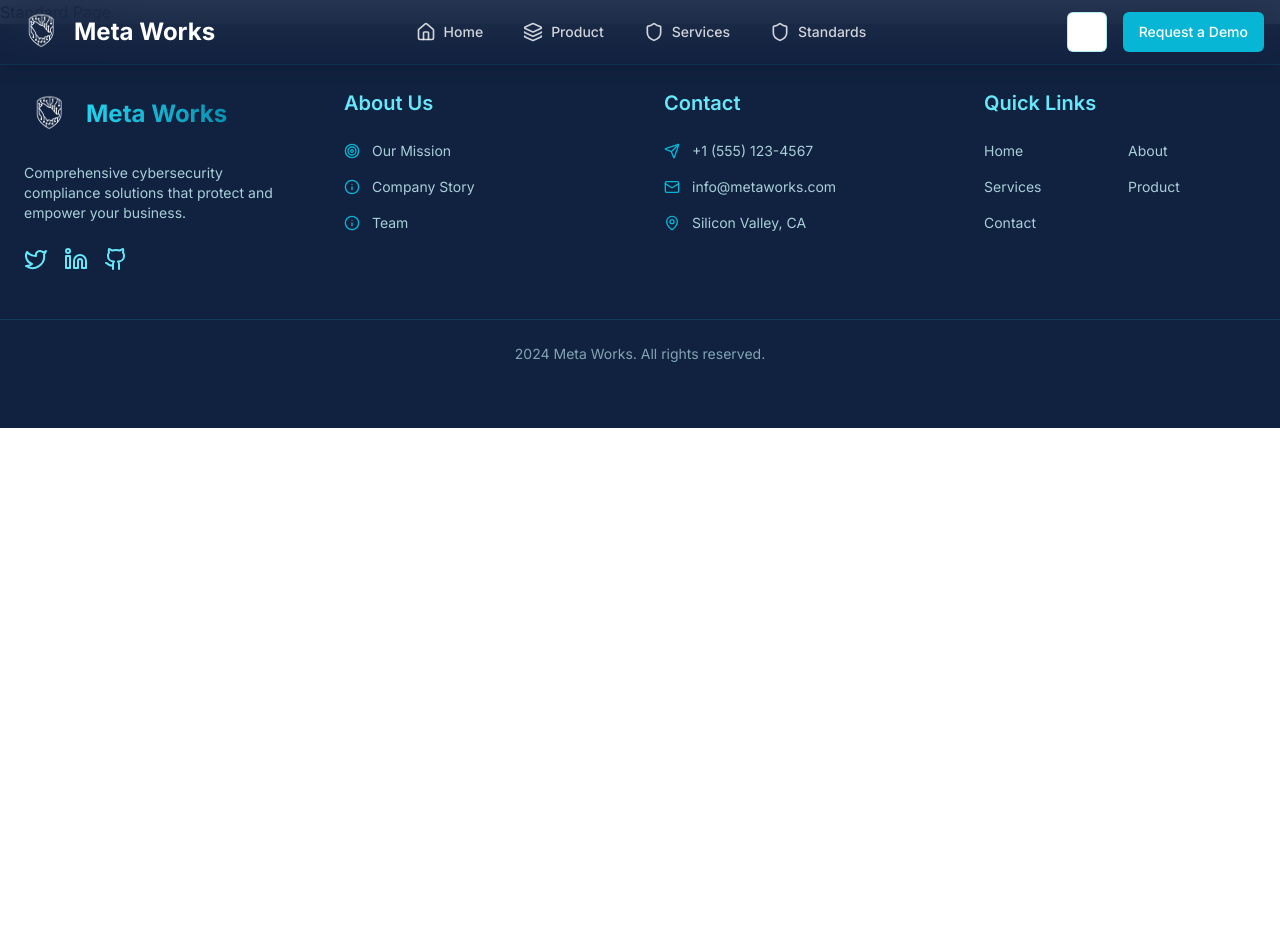
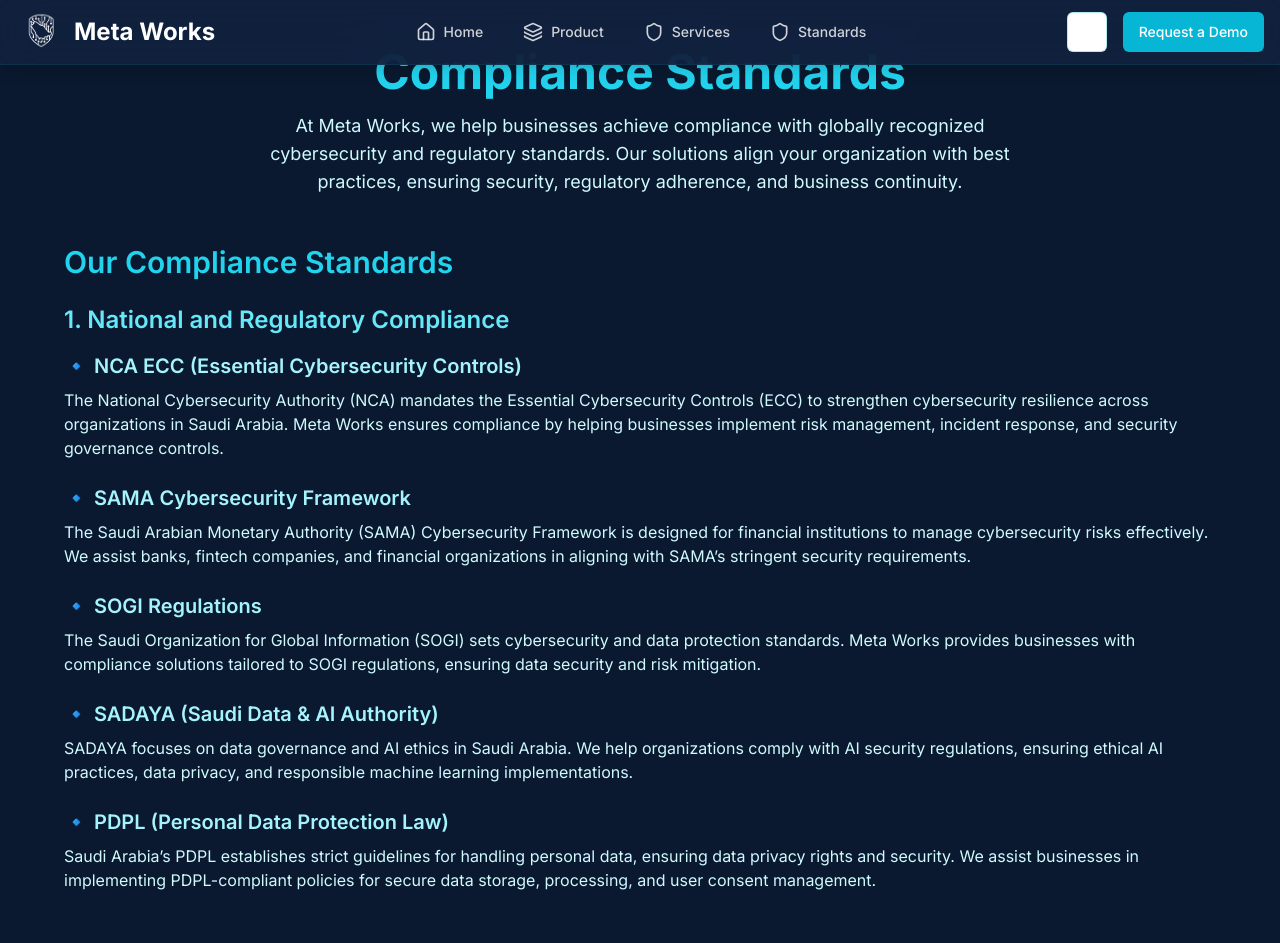
Before and after one commit to Metaworksteam/Metaworks, a Next.js app: page /standard in a window 1280 px wide. Shown: the top 943 px of the page. Before the commit the page ends 800 px from the top, so only its background shows below. Built offline with nearby package versions, Linux system fonts and the light colour scheme.

Commit message:
Update page.tsx
created and added content to the standards page

```diff
--- a/src/app/standard/page.tsx
+++ b/src/app/standard/page.tsx
@@ -1,3 +1,120 @@
+import Link from "next/link";
+
 export default function StandardPage() {
-  return <h1>Standard Page</h1>;
+  return (
+    <div className="bg-[#0a192f] min-h-screen text-white px-6 md:px-16 py-12">
+      <header className="text-center mb-12">
+        <h1 className="text-5xl font-bold text-cyan-400">Compliance Standards</h1>
+        <p className="mt-4 text-lg text-cyan-100 max-w-3xl mx-auto">
+          At Meta Works, we help businesses achieve compliance with globally recognized cybersecurity and regulatory standards.
+          Our solutions align your organization with best practices, ensuring security, regulatory adherence, and business continuity.
+        </p>
+      </header>
+
+      <section className="mb-12">
+        <h2 className="text-3xl font-semibold text-cyan-400 mb-6">Our Compliance Standards</h2>
+
+        {/* National and Regulatory Compliance */}
+        <h3 className="text-2xl font-semibold text-cyan-300 mb-4">1. National and Regulatory Compliance</h3>
+
+        <div className="space-y-6">
+          <div>
+            <h4 className="text-xl font-semibold text-cyan-200">🔹 NCA ECC (Essential Cybersecurity Controls)</h4>
+            <p className="text-cyan-100 mt-2">
+              The National Cybersecurity Authority (NCA) mandates the Essential Cybersecurity Controls (ECC) to strengthen cybersecurity
+              resilience across organizations in Saudi Arabia. Meta Works ensures compliance by helping businesses implement risk
+              management, incident response, and security governance controls.
+            </p>
+          </div>
+
+          <div>
+            <h4 className="text-xl font-semibold text-cyan-200">🔹 SAMA Cybersecurity Framework</h4>
+            <p className="text-cyan-100 mt-2">
+              The Saudi Arabian Monetary Authority (SAMA) Cybersecurity Framework is designed for financial institutions to manage
+              cybersecurity risks effectively. We assist banks, fintech companies, and financial organizations in aligning with SAMA’s
+              stringent security requirements.
+            </p>
+          </div>
+
+          <div>
+            <h4 className="text-xl font-semibold text-cyan-200">🔹 SOGI Regulations</h4>
+            <p className="text-cyan-100 mt-2">
+              The Saudi Organization for Global Information (SOGI) sets cybersecurity and data protection standards. Meta Works provides
+              businesses with compliance solutions tailored to SOGI regulations, ensuring data security and risk mitigation.
+            </p>
+          </div>
+
+          <div>
+            <h4 className="text-xl font-semibold text-cyan-200">🔹 SADAYA (Saudi Data & AI Authority)</h4>
+            <p className="text-cyan-100 mt-2">
+              SADAYA focuses on data governance and AI ethics in Saudi Arabia. We help organizations comply with AI security regulations,
+              ensuring ethical AI practices, data privacy, and responsible machine learning implementations.
+            </p>
+          </div>
+
+          <div>
+            <h4 className="text-xl font-semibold text-cyan-200">🔹 PDPL (Personal Data Protection Law)</h4>
+            <p className="text-cyan-100 mt-2">
+              Saudi Arabia’s PDPL establishes strict guidelines for handling personal data, ensuring data privacy rights and security.
+              We assist businesses in implementing PDPL-compliant policies for secure data storage, processing, and user consent management.
+            </p>
+          </div>
+        </div>
+      </section>
+
+      {/* International Cybersecurity Standards */}
+      <section className="mb-12">
+        <h3 className="text-2xl font-semibold text-cyan-300 mb-4">2. International Cybersecurity Standards</h3>
+
+        <div className="space-y-6">
+          <div>
+            <h4 className="text-xl font-semibold text-cyan-200">🔹 ISO 27001 (Information Security Management System - ISMS)</h4>
+            <p className="text-cyan-100 mt-2">
+              A globally recognized standard for establishing, implementing, maintaining, and continually improving an information
+              security management system (ISMS).
+            </p>
+          </div>
+
+          <div>
+            <h4 className="text-xl font-semibold text-cyan-200">🔹 NIST (National Institute of Standards and Technology)</h4>
+            <p className="text-cyan-100 mt-2">
+              A U.S.-based framework providing best practices for cybersecurity risk management and resilience.
+            </p>
+          </div>
+
+          <div>
+            <h4 className="text-xl font-semibold text-cyan-200">🔹 COBIT (Control Objectives for Information and Related Technologies)</h4>
+            <p className="text-cyan-100 mt-2">
+              A framework for IT governance and management, aligning IT strategy with business objectives.
+            </p>
+          </div>
+        </div>
+      </section>
+
+      {/* Why Compliance Matters */}
+      <section className="mb-12">
+        <h2 className="text-3xl font-semibold text-cyan-400 mb-6">Why Compliance Matters?</h2>
+
+        <ul className="list-disc list-inside space-y-3 text-cyan-100">
+          <li><strong className="text-cyan-300">✅ Security Posture</strong> – Strengthens defenses against cyber threats.</li>
+          <li><strong className="text-cyan-300">✅ Regulatory Adherence</strong> – Ensures legal and regulatory obligations are met.</li>
+          <li><strong className="text-cyan-300">✅ Business Trust</strong> – Builds customer and stakeholder confidence.</li>
+          <li><strong className="text-cyan-300">✅ Operational Resilience</strong> – Reduces risks and improves incident response.</li>
+        </ul>
+
+        <p className="mt-4 text-cyan-100">
+          At Meta Works, we streamline the compliance journey with expert guidance, assessments, and solutions tailored to your industry.
+        </p>
+      </section>
+
+      {/* Call to Action */}
+      <section className="text-center mt-12">
+        <Link href="/contact">
+          <button className="bg-cyan-500 hover:bg-cyan-600 text-white text-lg font-semibold py-3 px-6 rounded-lg shadow-md transition-all">
+            Get Started
+          </button>
+        </Link>
+      </section>
+    </div>
+  );
 }
```
